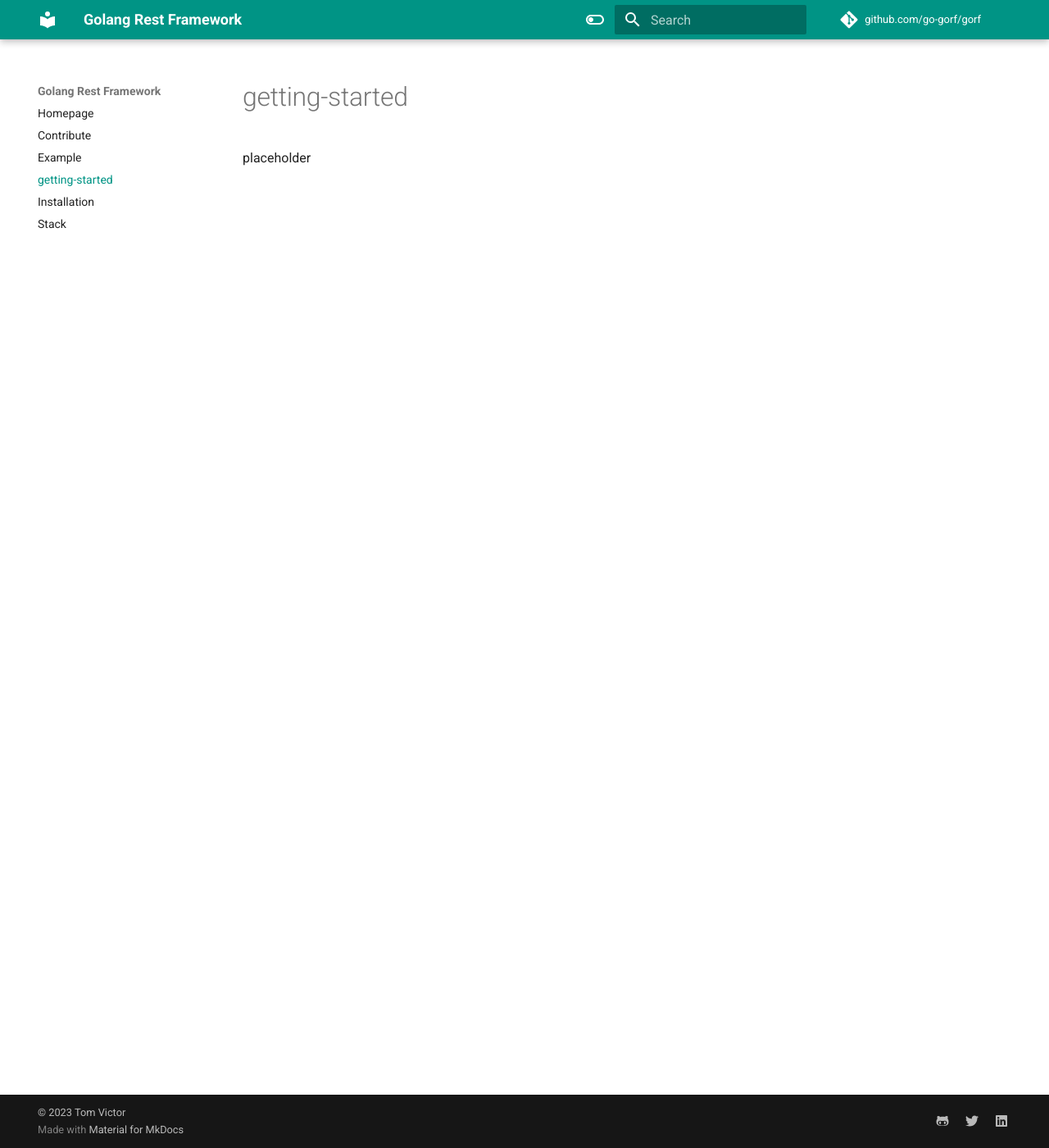
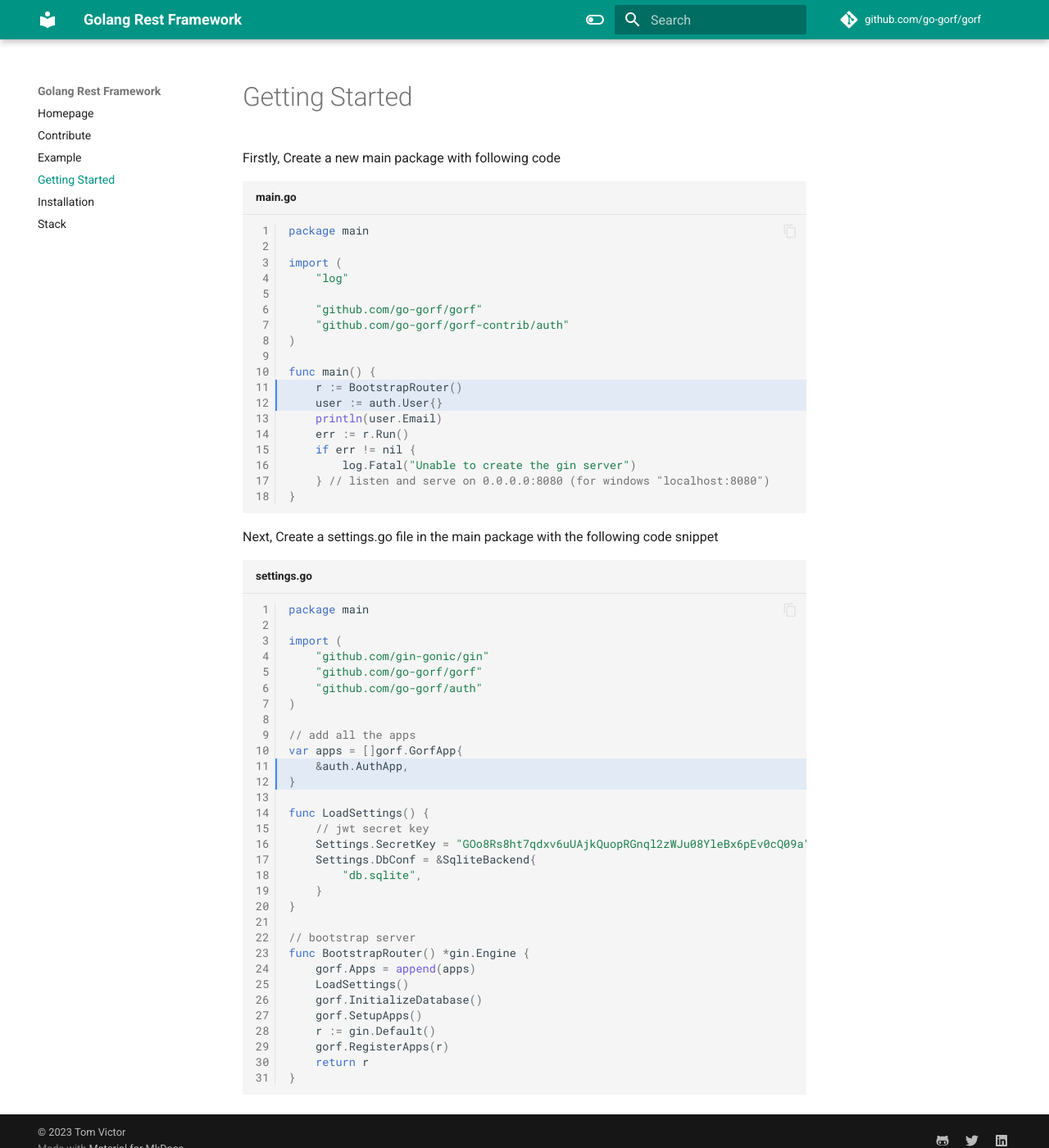
Before and after one commit to go-gorf/go-gorf.github.io, an MkDocs documentation site: the page built from docs/getting-started.md, in a window 1280 px wide and 1400 px high. Shown: the whole window at 82% size. Built offline with MkDocs 1.6.1 and Material for MkDocs 9.7.7, drawn with Linux system fonts in a browser that asks for light colours; comment, search, counter and statistics services are not loaded.

Commit message:
Update getting-started.md

````diff
--- a/docs/getting-started.md
+++ b/docs/getting-started.md
@@ -1,3 +1,61 @@
-# getting-started
+# Getting Started
 
-placeholder
+Firstly, Create a new main package with following code
+
+``` go linenums="1" title="main.go" hl_lines="11 12"
+package main
+
+import (
+	"log"
+
+	"github.com/go-gorf/gorf"
+	"github.com/go-gorf/gorf-contrib/auth"
+)
+
+func main() {
+	r := BootstrapRouter()
+	user := auth.User{}
+	println(user.Email)
+	err := r.Run()
+	if err != nil {
+		log.Fatal("Unable to create the gin server")
+	} // listen and serve on 0.0.0.0:8080 (for windows "localhost:8080")
+}
+
+```
+
+Next, Create a settings.go file in the main package with the following code snippet
+
+``` go linenums="1" title="settings.go" hl_lines="11 12"
+package main
+
+import (
+	"github.com/gin-gonic/gin"
+	"github.com/go-gorf/gorf"
+	"github.com/go-gorf/auth"
+)
+
+// add all the apps
+var apps = []gorf.GorfApp{
+	&auth.AuthApp,
+}
+
+func LoadSettings() {
+	// jwt secret key
+	Settings.SecretKey = "GOo8Rs8ht7qdxv6uUAjkQuopRGnql2zWJu08YleBx6pEv0cQ09a"
+	Settings.DbConf = &SqliteBackend{
+		"db.sqlite",
+	}
+}
+
+// bootstrap server
+func BootstrapRouter() *gin.Engine {
+	gorf.Apps = append(apps)
+	LoadSettings()
+	gorf.InitializeDatabase()
+	gorf.SetupApps()
+	r := gin.Default()
+	gorf.RegisterApps(r)
+	return r
+}
+```
````
